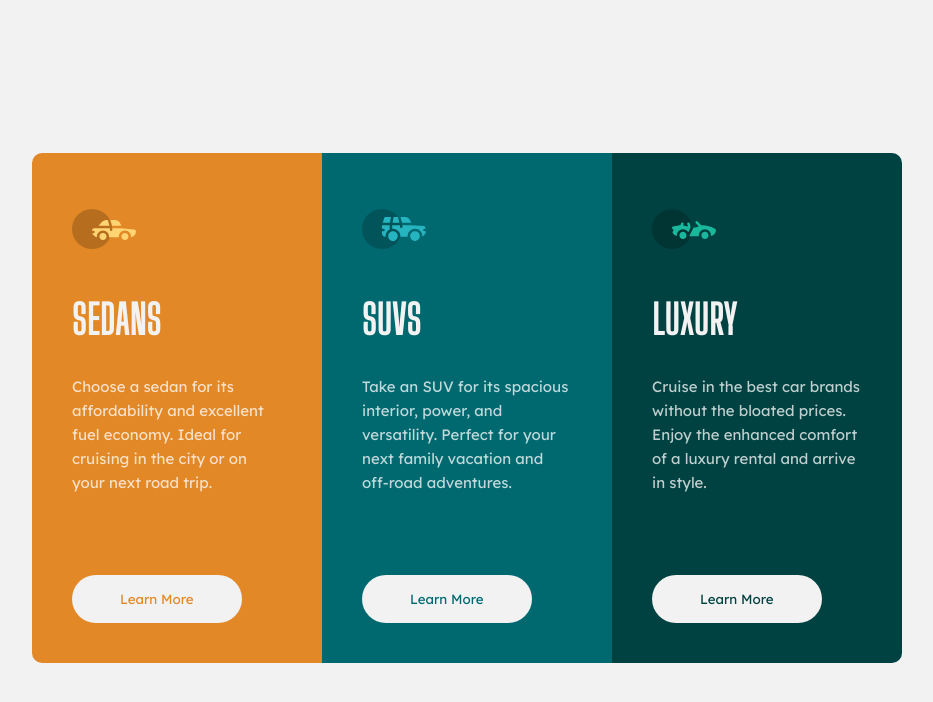
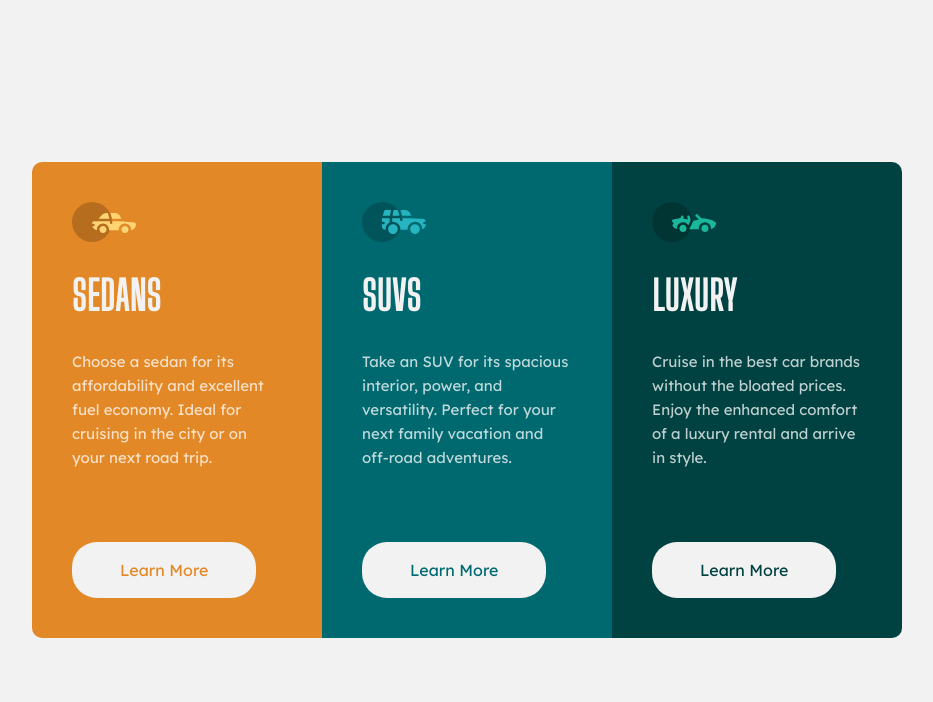
Before and after one commit to JoseEliasMorales/3-column-preview-card-component, a plain HTML site: page index.html in a window 1280 px wide. Shown: the whole page, without its empty margins (173-1106 px from the left). Drawn offline with Linux system fonts and the light colour scheme.

Commit message:
add reset and fixed btn

```diff
--- a/index.html
+++ b/index.html
@@ -13,30 +13,29 @@
         <div class="card__icon">
           <i><svg width="64" height="40" xmlns="http://www.w3.org/2000/svg"><g fill="none" fill-rule="evenodd"><circle fill="#000" opacity=".201" cx="20" cy="20" r="20"/><path d="M52.936 24.11c1.942 0 3.517 1.542 3.517 3.445 0 1.903-1.575 3.445-3.517 3.445s-3.516-1.542-3.516-3.445c0-1.903 1.574-3.445 3.516-3.445zm-21.957 0c1.942 0 3.517 1.542 3.517 3.445 0 1.903-1.575 3.445-3.517 3.445s-3.516-1.542-3.516-3.445c0-1.903 1.574-3.445 3.516-3.445zm6.948-4.848v1.429c0 .716.61 1.293 1.348 1.259a1.295 1.295 0 001.225-1.295v-1.393h8.256l13.483 1.313c.956.093 1.676.881 1.676 1.814 0 2.89-2.126 5.303-4.926 5.819.397-3.557-2.458-6.62-6.053-6.62-3.646 0-6.504 3.14-6.039 6.723h-9.879c.466-3.588-2.397-6.722-6.039-6.722-3.595 0-6.45 3.062-6.052 6.62-2.14-.398-3.916-1.912-4.61-3.931h1.142c.731 0 1.32-.598 1.285-1.322-.033-.678-.629-1.2-1.322-1.2H20v-.251c0-1.274 1.066-2.243 2.306-2.243h15.62zM42.59 11c2.645 0 4.99 1.556 5.972 3.963l.726 1.779H40.17L38.413 11h4.178zm-6.865 0l1.758 5.741H26.505l3.357-3.654A6.502 6.502 0 0134.644 11h1.082z" fill="#FFD473" fill-rule="nonzero"/></g></svg></i>
         </div>
-        <h1 class="card__title">Sedans</h1>
+        <h2 class="card__title">Sedans</h2>
         <p class="card__parragraph">Choose a sedan for its affordability and excellent fuel economy. Ideal for cruising in the city
           or on your next road trip.</p>
-        <button class="card__btn">Learn More</button>
+        <a href="#"><button class="card__btn">Learn More</button></a>
       </div>
       <div class="card card--suvs">
         <div class="card__icon">
           <i><svg width="64" height="40" xmlns="http://www.w3.org/2000/svg"><g fill="none" fill-rule="evenodd"><circle fill="#000" opacity=".201" cx="20" cy="20" r="20"/><path d="M31.002 22.358c2.917 0 5.18 2.593 4.762 5.506a4.828 4.828 0 01-2.962 3.778 4.797 4.797 0 01-5.3-1.165c-1.188-1.26-1.235-2.613-1.263-2.613-.42-2.924 1.857-5.506 4.763-5.506zm22 0c3.457 0 5.798 3.567 4.41 6.744A4.816 4.816 0 0152.3 31.94a4.826 4.826 0 01-4.06-4.077c-.42-2.915 1.846-5.506 4.762-5.506zm-15.04-6.083v1.462a1.29 1.29 0 001.352 1.29c.693-.033 1.227-.631 1.227-1.326v-1.426h8.3l13.056.716a1.29 1.29 0 011.164.917c.27.895.446 1.477.563 1.87h-1.047c-.694 0-1.291.534-1.324 1.228a1.29 1.29 0 001.288 1.352h1.445c-.164 2.225-1.57 4.193-3.6 5.05.13-4.212-3.255-7.63-7.384-7.63-4.317 0-7.762 3.718-7.358 8.086h-7.285c.43-4.655-3.503-8.531-8.131-8.046v-3.543h7.734zm-10.312 0v4.308a7.4 7.4 0 00-4.006 7.274 3.874 3.874 0 01-3.642-3.864v-1.635h1.46a1.29 1.29 0 000-2.58h-1.461v-3.213l.003-.29h7.646zm14.986-8.196c2.65 0 5 1.592 5.984 4.055l.63 1.579a5.525 5.525 0 01-.065-.004l-.026-.002-.034-.002-.022-.002a4.178 4.178 0 00-.224-.006l-.098-.001h-.039l-.136-.001h-.052l-.326-.001H40.211L38.528 8.08zm-13.632 0l-1.122 5.616h-7.144l1.47-4.71a1.29 1.29 0 011.231-.906h5.565zm6.832 0l1.683 5.615h-7.007l1.121-5.615h4.203z" fill="#26B5C0" fill-rule="nonzero"/></g></svg></i>
         </div>
-        <h1 class="card__title">Suvs</h1>
+        <h2 class="card__title">Suvs</h2>
         <p class="card__parragraph">Take an SUV for its spacious interior, power, and versatility. Perfect for your next family vacation
           and off-road adventures.</p>
-        <button class="card__btn card__btn--suvs">Learn More</button>
+        <a href="#"><button class="card__btn card__btn--suvs">Learn More</button></a>
       </div>
       <div class="card card--luxury">
         <div class="card__icon">
           <i><svg width="64" height="40" xmlns="http://www.w3.org/2000/svg"><g fill="none" fill-rule="evenodd"><circle fill="#000" opacity=".201" cx="20" cy="20" r="20"/><path d="M30.98 22.835c1.941 0 3.516 1.604 3.516 3.583 0 1.978-1.575 3.582-3.517 3.582s-3.516-1.604-3.516-3.582c0-1.979 1.574-3.583 3.516-3.583zm21.956 0c1.942 0 3.517 1.604 3.517 3.583 0 1.978-1.575 3.582-3.517 3.582s-3.516-1.604-3.516-3.582c0-1.979 1.574-3.583 3.516-3.583zm-9.143-10.45a1.27 1.27 0 011.819 0l3.715 3.784c4.444-.115 9.7 1.142 13.964 3.753.387.237.624.664.624 1.124 0 3.006-2.126 5.514-4.926 6.05.397-3.698-2.458-6.882-6.053-6.882-3.646 0-6.504 3.264-6.039 6.99h-9.669c.76-1.544.993-2.026 1.337-2.711l.082-.162c.421-.835 1.056-2.07 2.883-5.65 1.68-.023 3.47-.408 5.247-1.403l-2.984-3.04a1.328 1.328 0 010-1.854zm-7.68 1.064c.683-.2 1.395.202 1.592.898l.749 2.652a3.46 3.46 0 01-.247 2.51l-1.733 3.395-.216.424c-1.07-1.89-3.06-3.114-5.279-3.114-3.595 0-6.45 3.184-6.052 6.885-1.832-.347-3.414-1.537-4.278-3.276a1.331 1.331 0 01.117-1.376l.955-1.303-1.325-1.295c-.751-.735-.376-2.024.64-2.231l6.614-1.346.13-.026c.092-.019.145-.03.157-.031.314-.146 1.07-.591 1.07-1.506 0-.734.592-1.327 1.316-1.31.712.016 1.268.662 1.256 1.388a4.11 4.11 0 01-.348 1.611 22.69 22.69 0 014.7 1.146l-.7-2.473a1.314 1.314 0 01.882-1.622z" fill="#19B89D" fill-rule="nonzero"/></g></svg></i>
         </div>
-        <h1 class="card__title">Luxury</h1>
+        <h2 class="card__title">Luxury</h2>
         <p class="card__parragraph">Cruise in the best car brands without the bloated prices. Enjoy the enhanced comfort of a luxury
           rental and arrive in style.</p>
-        <button class="card__btn card__btn--luxury">Learn More</button>
+        <a href="#"><button class="card__btn card__btn--luxury">Learn More</button></a>
       </div>
   </main>
-
 </body>
 </html>
--- a/styles/sass/components/__cards.scss
+++ b/styles/sass/components/__cards.scss
@@ -3,32 +3,28 @@
     width: 310px;
     max-width: 90%;
     padding: 2.5rem;
-    box-sizing: border-box;
+    display: flex;
+    flex-direction: column;
+    align-items: flex-start;
+    gap: 1.5rem;
     &:first-child{
         border-radius: 10px 10px 0 0;
     }
     &:last-child{
         border-radius: 0 0 10px 10px;
     }
-    &__icon{
-        margin-top: 1rem;
-        margin-bottom: 1.5rem;
-    }
-
     &__title{
         color: var(--gray-color);
         font-family: 'Big Shoulders Display', cursive;
         letter-spacing: 1px;
         font-size: 2.5rem;
         text-transform: uppercase;
-        margin-bottom: 1.5rem;
     }
     &__parragraph{
         color: var(--white-color);
         font-family: 'Lexend Deca', sans-serif;
         font-size: 15px;
         line-height: 1.5rem;
-        margin-bottom: 2rem;
     }
     &__btn{
         background: var(--gray-color);
@@ -37,11 +33,11 @@
         padding: 1rem 2rem;
         border: none;
         border-radius: 25px;
-        margin-bottom: 1.5rem;
         &:hover{
             outline: 1px solid var(--white-color);
             color: var(--white-color);
             background-color: transparent;
+            cursor: pointer;
         }
         &--suvs{
             color: var(--cyan-color);
--- a/styles/sass/main.scss
+++ b/styles/sass/main.scss
@@ -2,6 +2,7 @@
 @import "./view/_body";
 @import "./components/_cards";
 @import "./variables/_media";
+@import "./variables/_cssreset";
 
 //fonts
 @import url('https://fonts.googleapis.com/css2?family=Big+Shoulders+Display&family=Lexend+Deca&display=swap');
--- /dev/null
+++ b/styles/sass/variables/__cssreset.scss
@@ -0,0 +1,29 @@
+*, *::before, *::after {
+    box-sizing: border-box;
+}
+
+* {
+margin: 0;
+}
+
+html, body {
+height: 100%;
+}
+
+body {
+line-height: 1.5;
+-webkit-font-smoothing: antialiased;
+}
+
+img, picture, video, canvas, svg {
+display: block;
+max-width: 100%;
+}
+
+input, button, textarea, select {
+font: inherit;
+}
+
+p, h1, h2, h3, h4, h5, h6 {
+overflow-wrap: break-word;
+}
--- a/styles/sass/variables/__media.scss
+++ b/styles/sass/variables/__media.scss
@@ -7,15 +7,6 @@
             justify-content: center;
             .card{
                 width: 290px;
-                display: flex;
-                flex-direction: column;
-                align-items:flex-start;
-                &__icon{
-                    margin-bottom: 1rem;
-                }
-                &__title{
-                    margin-bottom: 1rem;
-                }
                 &__parragraph{
                     padding-bottom: 3rem;
                 }
```
Also changed, not shown: styles/sass/view/__body.scss (line endings or trailing spaces), styles/styles.css, 1 other file.
